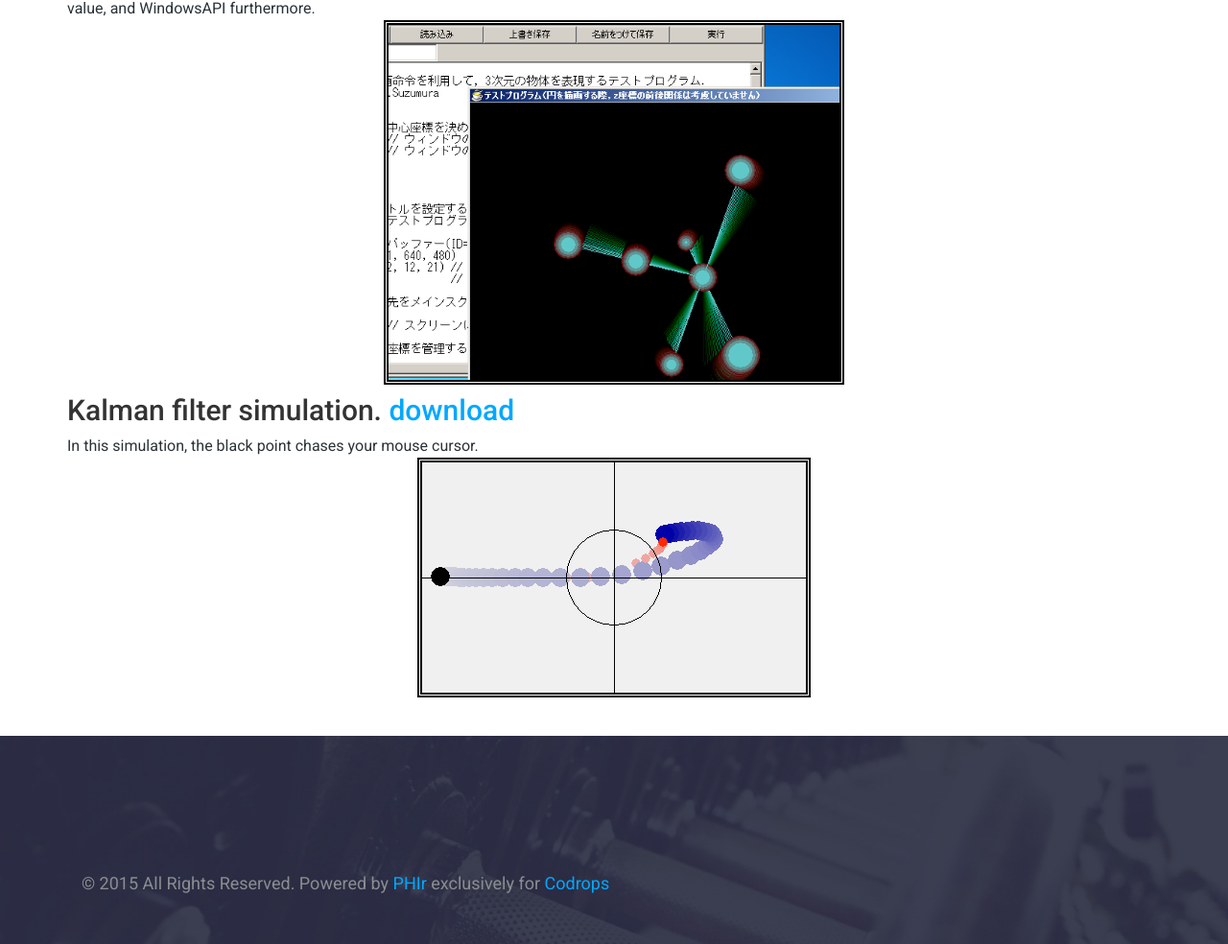
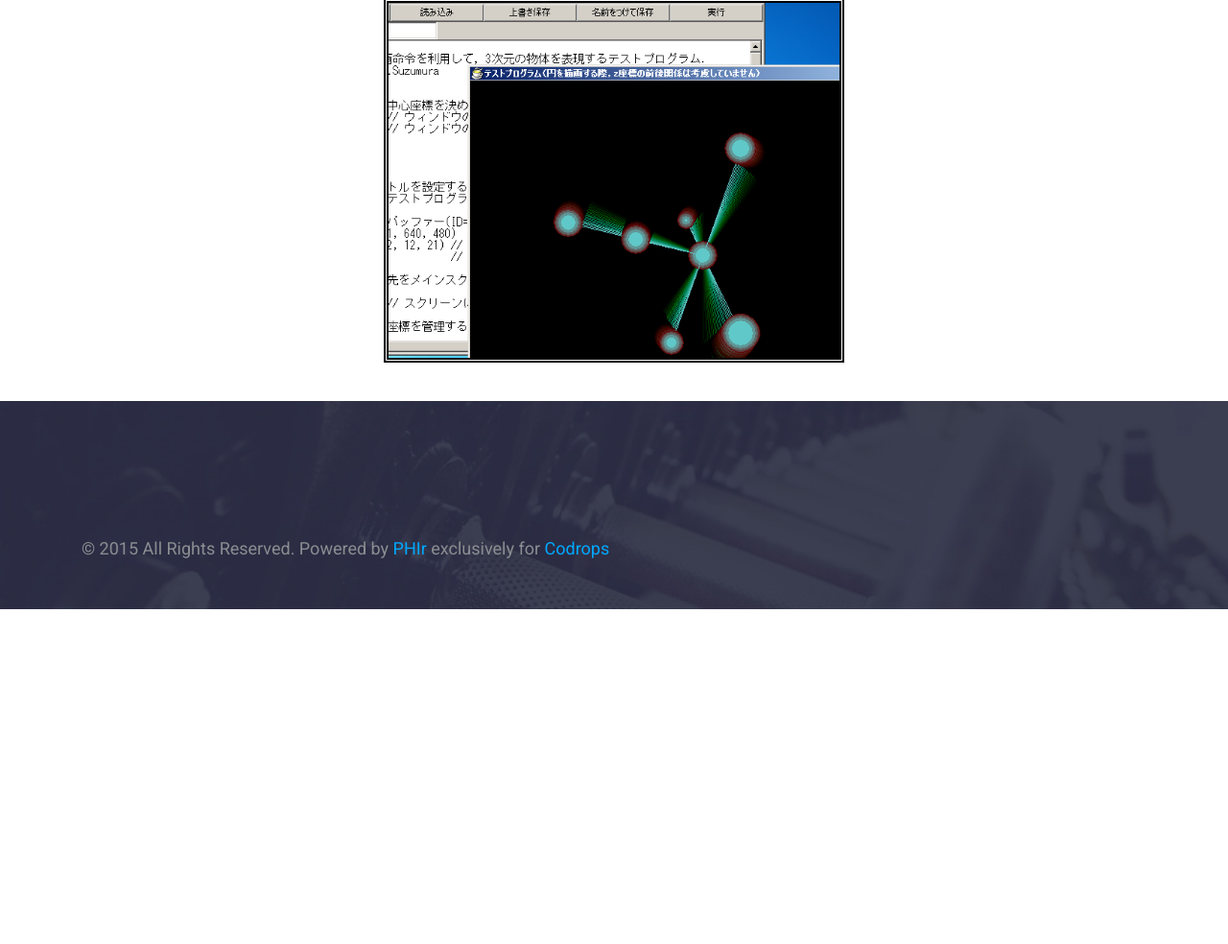
Before and after one commit to ssuzumura/ssuzumura.github.io, a plain HTML site: page software.html in a window 1280 px wide. Shown: the part 559-1543 px from the top of the page at 96% size. After the commit the page ends 1194 px from the top, so only its background shows below. Drawn offline with Linux system fonts and the light colour scheme; files that its build step writes are made by us from their sources.

Commit message:
update software

```diff
--- a/software.html
+++ b/software.html
@@ -69,19 +69,16 @@
 <div id="contents">
 <h3>A simple programming language. <a name="s_interpreter" href="./software/TurtlePrg/TurtlePrg.zip">download</a></h3>
 This is an interpreter programming language coded from C++ and Microsoft Macro Assembler (MASM).
-This provides "if, for, while" and self-defining function.
+This provides "if, for, while" statements and self-defining function.
 You can move a virtual robot by typing some simple commands or using USB controller.
 <div align="center"><img src="./software/TurtlePrg/turtle.png" style="border:double 5px #000000"></img></div>
 
 <h3>A simple programming language2. <a name="s_script" href="./software/s_script/s_script.zip">download</a></h3>
-This is an interpreter programming language using HSP(hot soup processor is a programming language created by japanese programmer Onitama).
-This is the complete version of ExScript which was posted to HSP programming contest <a href="http://hsp.tv/contest2006/list_n5.html#id361">here</a>.
+This is an interpreter programming language coded from HSP (hot soup processor).
+When I was 18 years old, I posted this to HSP programming contest <a href="http://hsp.tv/contest2006/list_n5.html#id361">here</a>.
 You can use self-defining function, arrays(variables) of strings/integer/real-value, and WindowsAPI furthermore.
 <div align="center"><img src="./software/s_script/s_script.png" style="border:double 5px #000000" width="480"></img></div>
 
-<h3>Kalman filter simulation. <a name="kalman" href="./software/kalman/track.zip">download</a></h3>
-In this simulation, the black point chases your mouse cursor.
-<div align="center"><img src="./software/kalman/track.png" style="border:double 5px #000000"></img></div>
 		</div>
 	</section>
 
```
